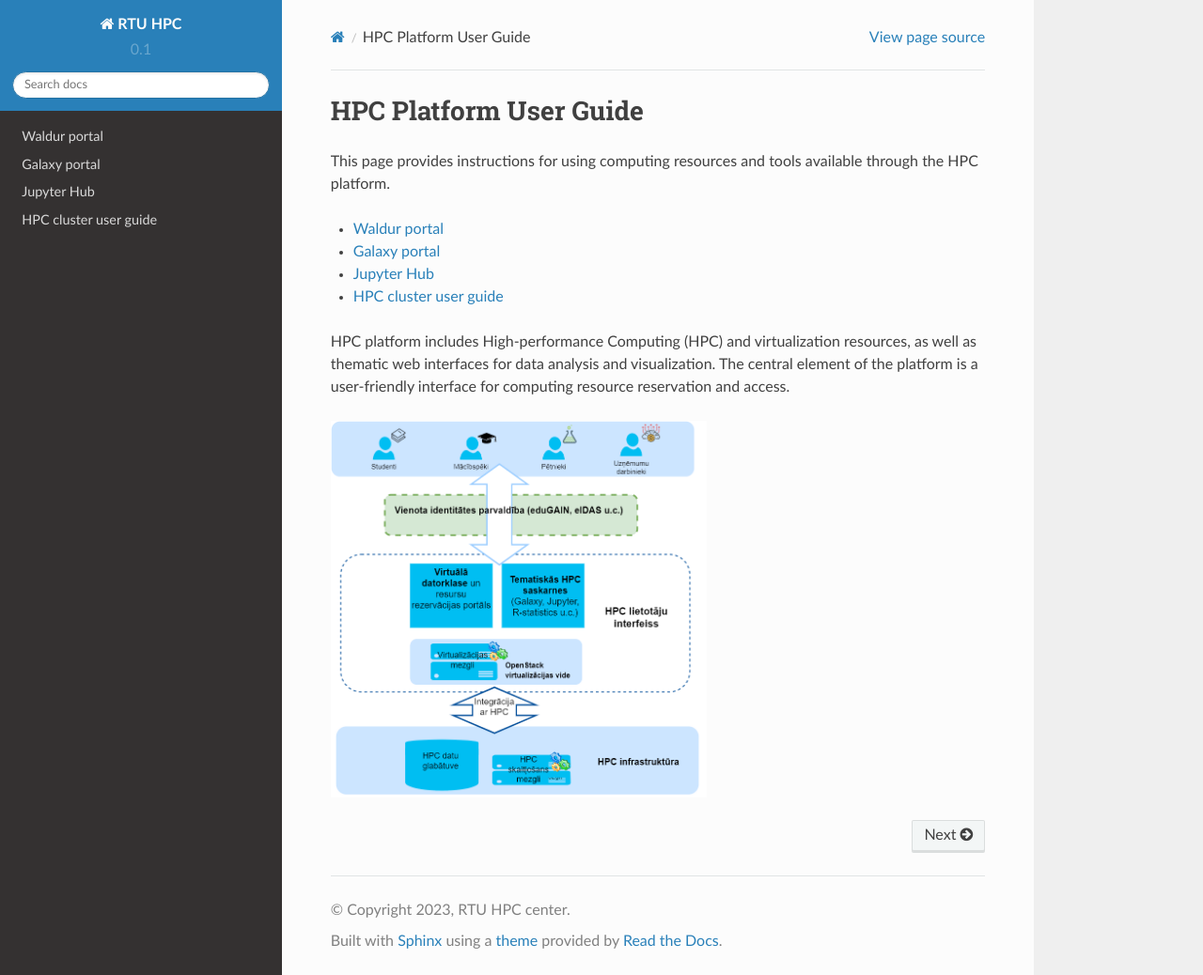
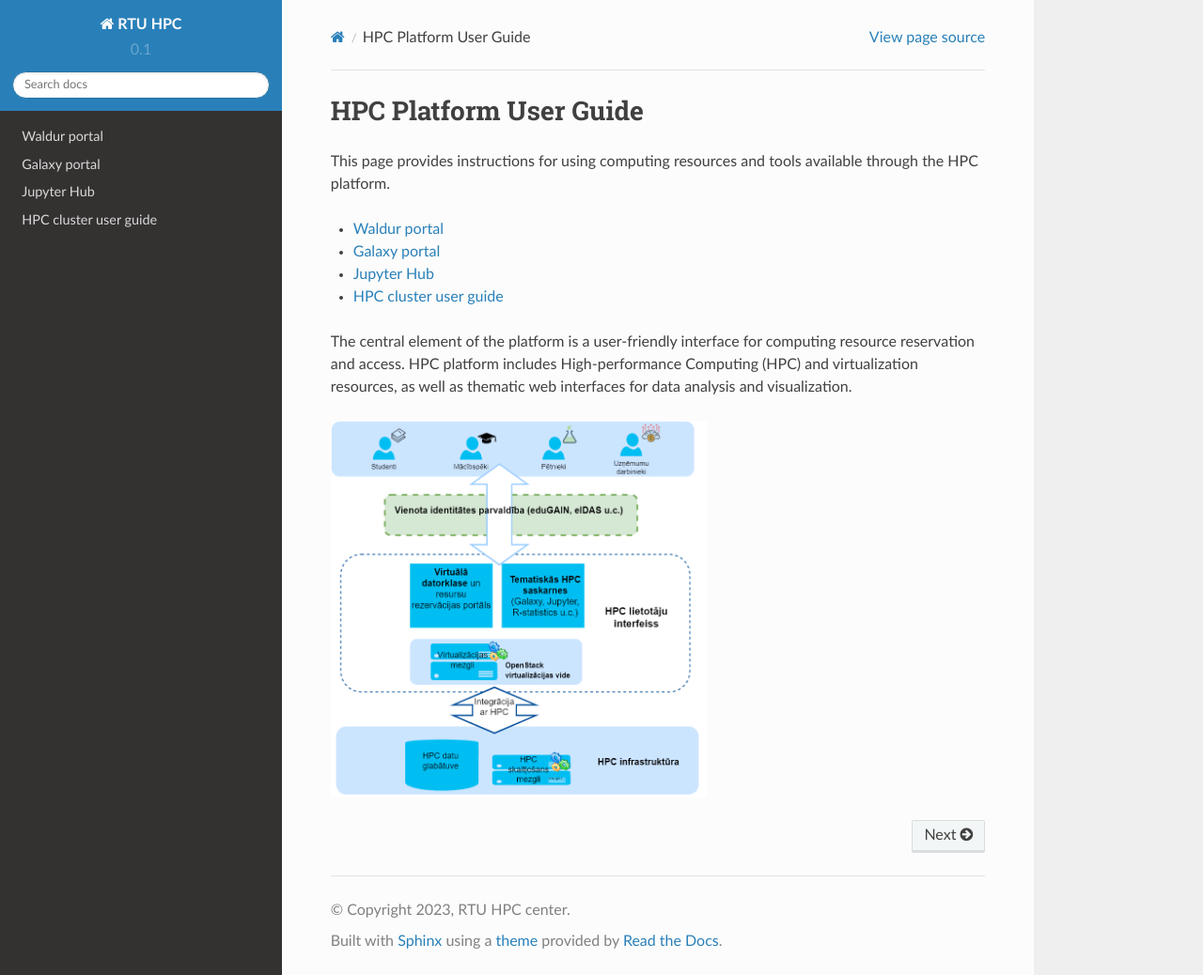
Before and after one commit to rtuhpc/hpc-platform, a Sphinx documentation site: the page built from doc/index.rst, in a window 1280 px wide and 1038 px high. Shown: the whole window at 94% size. Built offline with Sphinx 7.4.7 and the Read the Docs theme 2.0.0, drawn with Linux system fonts in a browser that asks for light colours.

```diff
--- a/doc/index.rst
+++ b/doc/index.rst
@@ -17,7 +17,7 @@ This page provides instructions for using computing resources and tools availabl
    02_jupyter_hub.md
    hpc.md
 
-HPC platform includes High-performance Computing (HPC) and virtualization resources, as well as thematic web interfaces for data analysis and visualization. The central element of the platform is a user-friendly interface for computing resource reservation and access.
+The central element of the platform is a user-friendly interface for computing resource reservation and access. HPC platform includes High-performance Computing (HPC) and virtualization resources, as well as thematic web interfaces for data analysis and visualization.
 
 .. image:: images/platforma.png
   :width: 400
```
